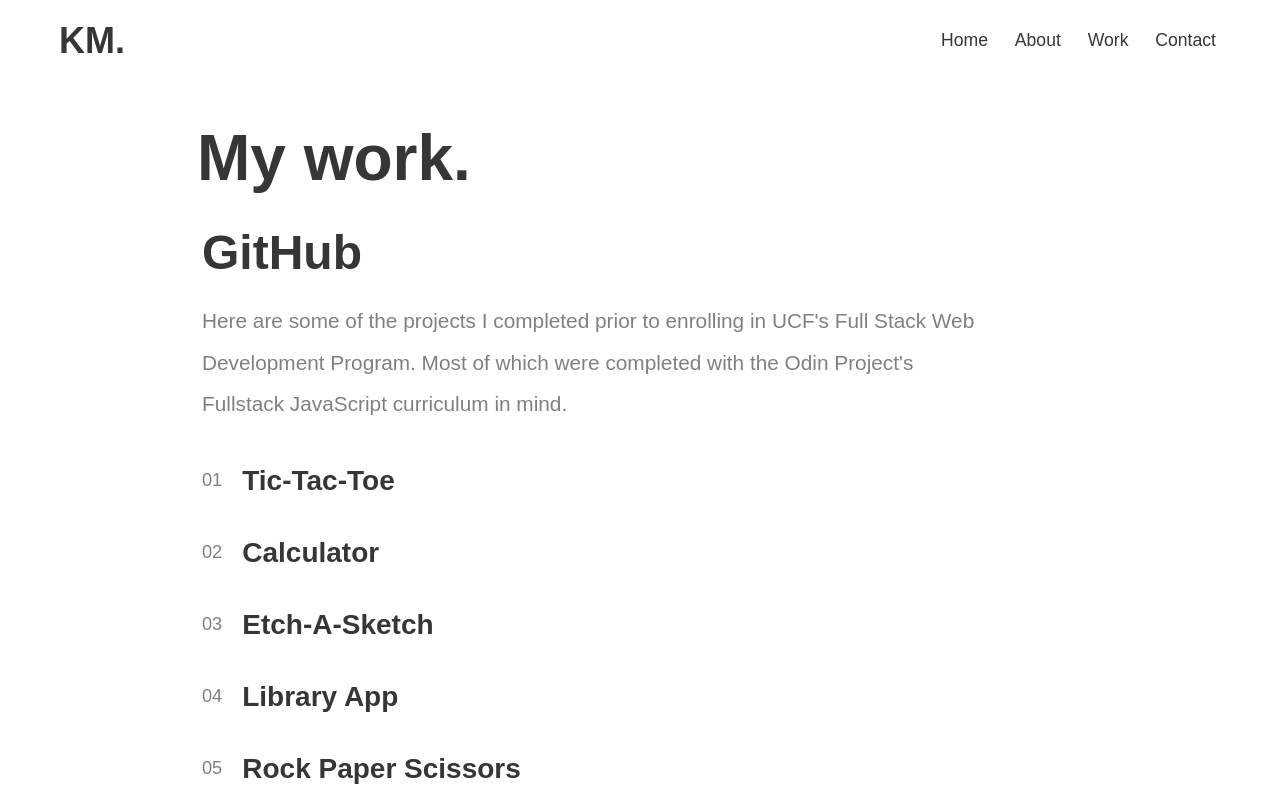
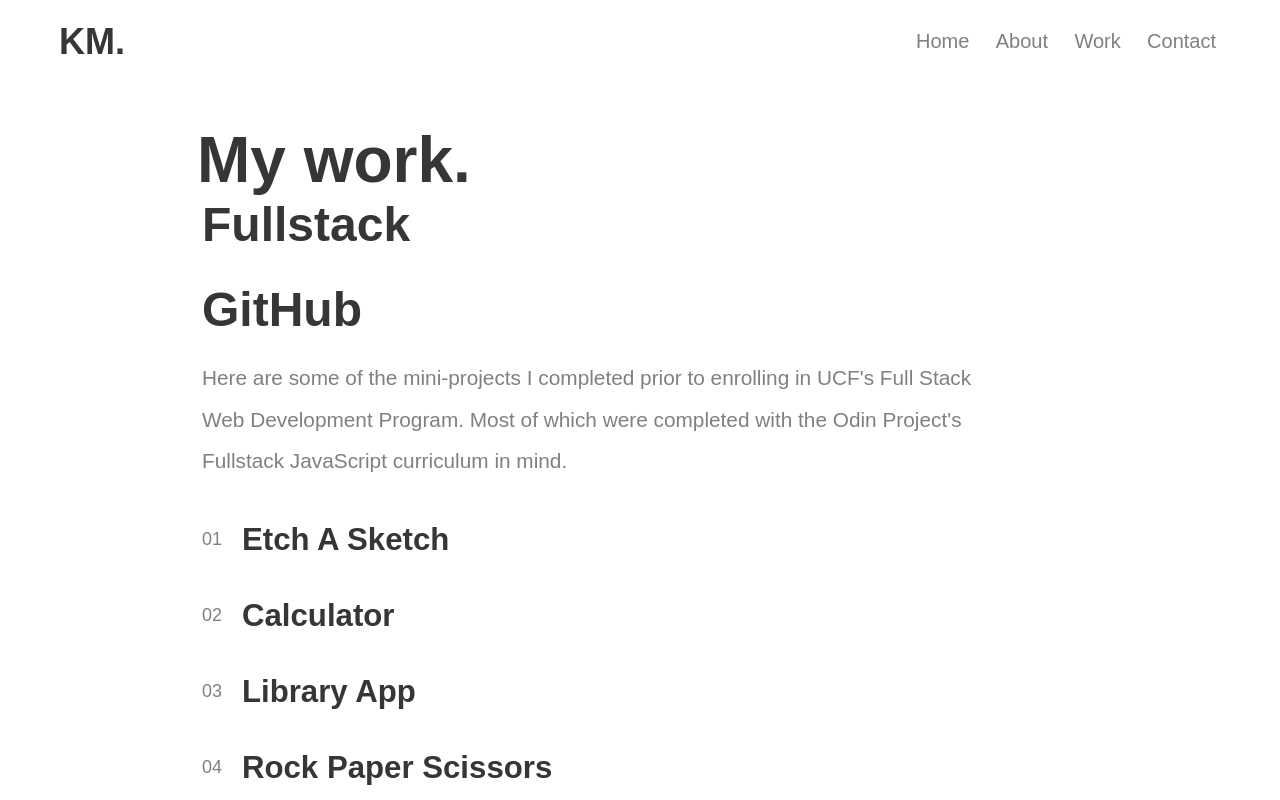
Before and after one commit to ken862734801/ken862734801.github.io, a React (Create React App) app: page /work in a window 1280 px wide. Shown: the top 800 px of the page. Built offline with nearby package versions, Linux system fonts and the light colour scheme.

Commit message:
add the href links for the github projects

```diff
--- a/src/components/Header/header.css
+++ b/src/components/Header/header.css
@@ -14,13 +14,14 @@ header{
 a{
     text-decoration: none;
 }
+
 .logo > h1{
     font-size:2.25em;
     cursor: pointer;
     text-decoration: none;
 }
 navbar{
-    min-width:275px;
+    min-width:300px;
     display: flex;
     justify-content: space-between;
 }
@@ -28,7 +29,7 @@ navbar > a{
    display: inline-block;
    padding:30px 0px;
    color:var(--font);
-   font-size:1.1em;
+   font-size:1.25em;
    cursor:pointer;
    /* font-weight: 600; */
    text-decoration: none;
--- a/src/components/Home/home.css
+++ b/src/components/Home/home.css
@@ -114,6 +114,8 @@ button {
 }
 .link-container > a:hover{
     color:var(--font);
+    translate: 3px;
+    transition: 0.3s ease;
 }
 .slant{
     font-weight:bold;
--- a/src/components/Work/index.jsx
+++ b/src/components/Work/index.jsx
@@ -6,30 +6,34 @@ function Work (){
         <div className='work-page' id='work-page'>
             <div className='work-container'>
                 <h1>My work.</h1>
+                <div className='main-project-container'>
+                    <h2>Fullstack</h2>
+                    <section></section>
+                </div>
                 <div className='github-container'>
                     <h2>GitHub</h2>
-                    <p> Here are some of the projects I completed prior to enrolling in UCF's Full Stack Web Development Program.
+                    <p> Here are some of the mini-projects I completed prior to enrolling in UCF's Full Stack Web Development Program.
                         Most of which were completed with the Odin Project's Fullstack JavaScript curriculum in mind.
                     </p>
                     <div className='project-list'>
                         <ul>
                             <li>
-                                <span className='number'>01</span><a href="">Tic-Tac-Toe</a>
+                                <span className='number'>01</span><a href="https://ken862734801.github.io/Etch-A-Sketch/" target="_blank">Etch A Sketch</a>
                             </li>
                             <li>
-                                <span className='number'>02</span><a href="">Calculator</a>
+                            <span className='number'>02</span><a href="https://ken862734801.github.io/Calculator/"  target="_blank">Calculator</a>
                             </li>
                             <li>
-                                <span className='number'>03</span><a href="">Etch-A-Sketch</a>
+                                <span className='number'>03</span><a href="https://ken862734801.github.io/Library-App/" target="_blank">Library App</a>
                             </li>
                             <li>
-                                <span className='number'>04</span><a href="">Library App</a>
+                                <span className='number'>04</span><a href="https://ken862734801.github.io/Rock-Paper-Scissors-Game/" target="_blank">Rock Paper Scissors</a>
                             </li>
                             <li>
-                                <span className='number'>05</span><a href="">Rock Paper Scissors</a>
+                                <span className='number'>05</span><a href="https://ken862734801.github.io/restaurant-website/" target="_blank">Restaurant Website</a>
                             </li>
                             <li>
-                                <span className='number'>06</span><a href="">Landing Page</a>
+                                <span className='number'>06</span><a href="https://ken862734801.github.io/quiz-app/" target="_blank">Quiz App</a>
                             </li>
                         </ul>
                     </div>
--- a/src/components/Work/work.css
+++ b/src/components/Work/work.css
@@ -32,24 +32,27 @@ h2{
 }
 .number{
     color: gray;
-    font-size:.65em;
-    margin-right:20px;
+    font-size:.575em;
+    margin-right:10px;
     font-weight: normal;
 }
-li{
+li {
     display:flex;
     align-items: center;
-    padding:20px 0px;
-    font-size: 1.75em;
-    list-style-type: none;
+    font-size: 1.95em;
     color: var(--font);
     font-weight: bold;
 }
 
-a{
+li > a{
     text-decoration: none;
     color:var(--font);
+    width:90%;
+    padding:20px 10px;
 }
-a:hover{
+li > a:hover{
     text-decoration: underline;
+    translate: 3px;
+    transition: 0.2s ease;
+    background-color: rgb(247, 247, 247);
 }
```
